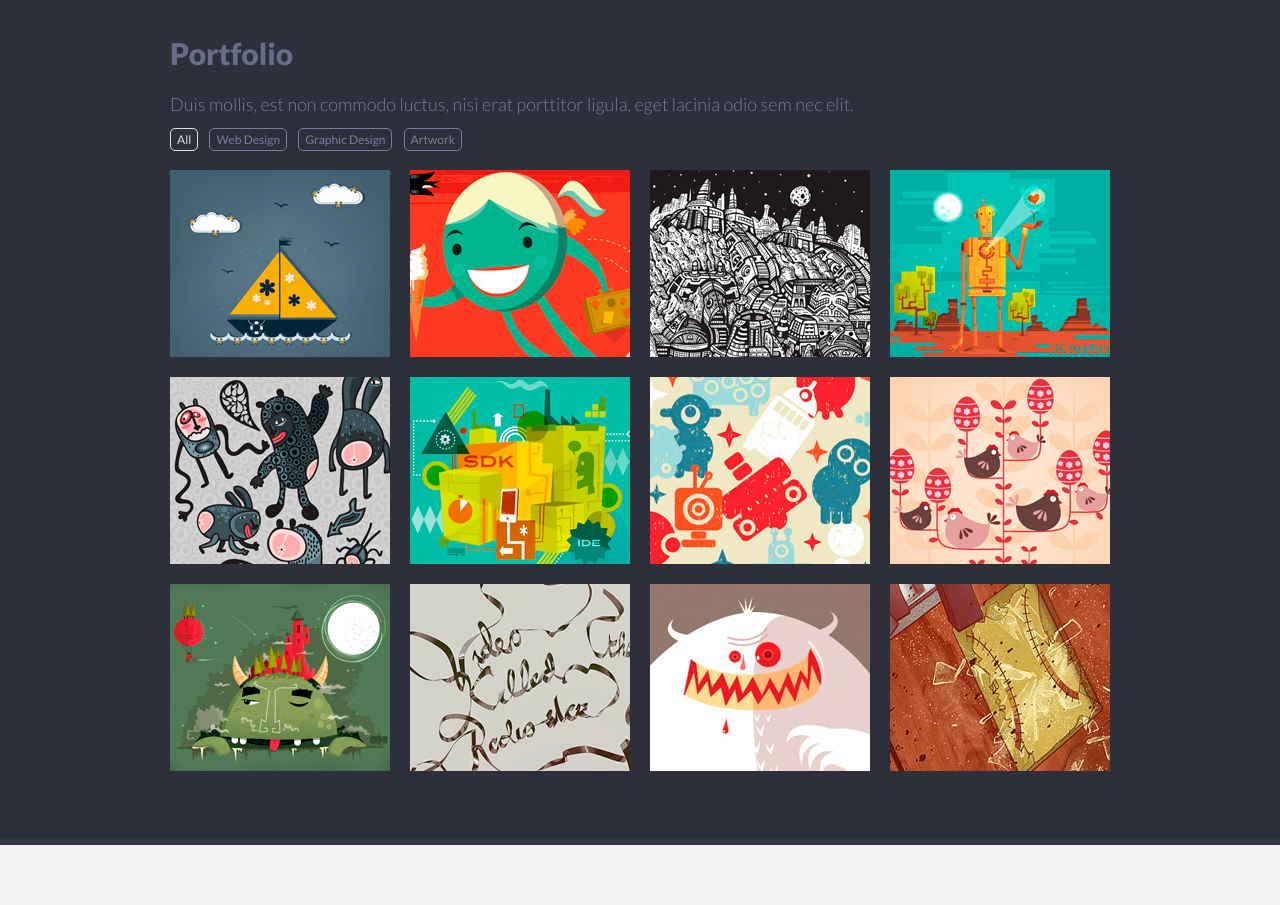
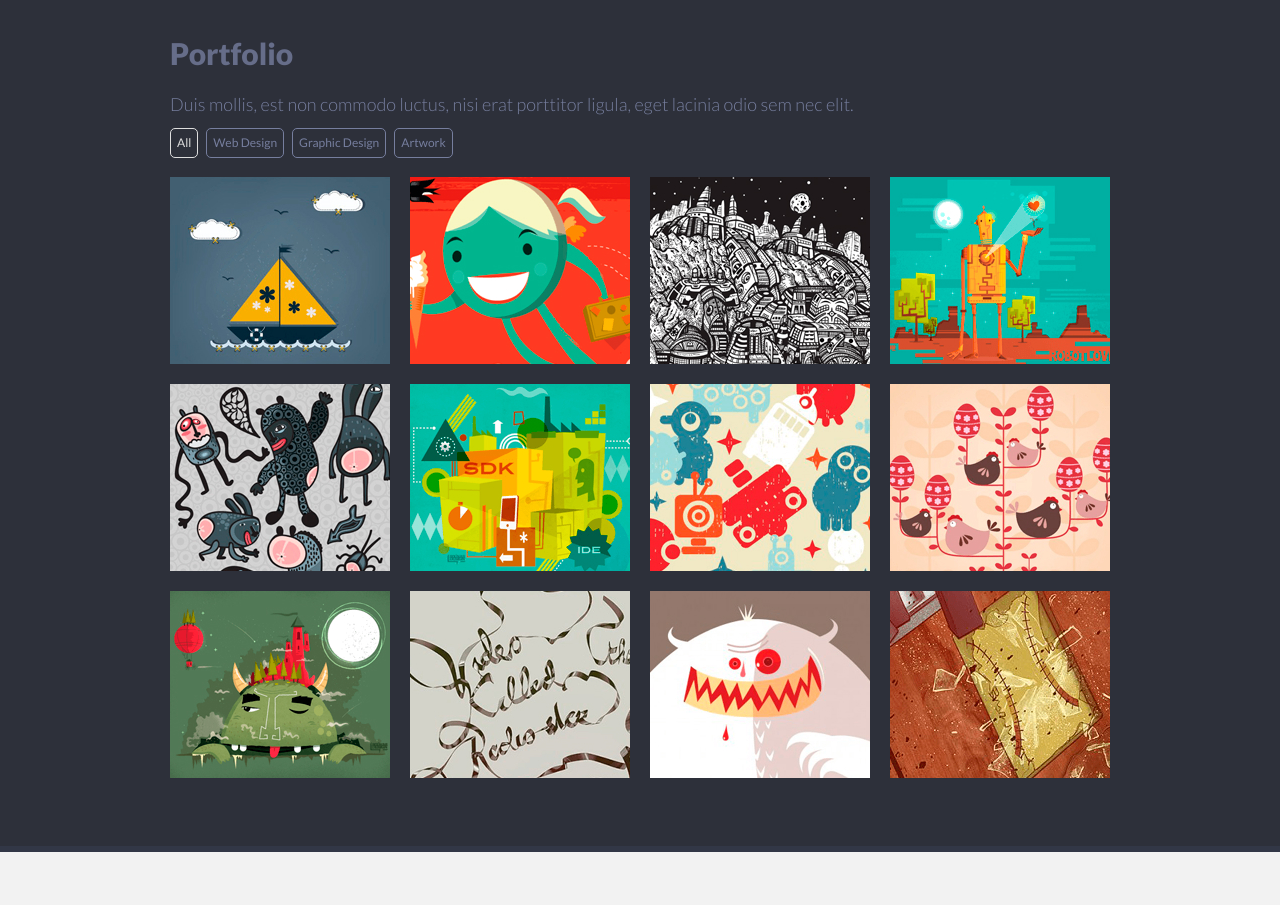
Before and after one commit to terra456/singolo, a plain HTML site: page index.html in a window 1280 px wide. Shown: the part 1220-2125 px from the top of the page. Drawn offline with Linux system fonts and the light colour scheme.

Commit message:
refactor: made some changes for easy work

```diff
--- a/index.html
+++ b/index.html
@@ -105,12 +105,12 @@
             <div class="page-wrapper">
                     <h2 class="portfolio__title">Portfolio</h2>
                     <p  class="portfolio__description">Duis mollis, est non commodo luctus, nisi erat porttitor ligula, eget lacinia odio sem nec elit.</p>
-                    <p  class="portfolio__tags">
-                        <a class="portfolio__tag portfolio__tag--active">All</a>
-                        <a class="portfolio__tag">Web Design</a>
-                        <a class="portfolio__tag">Graphic Design</a>
-                        <a class="portfolio__tag">Artwork</a>
-                    </p>
+                    <ul  class="portfolio__tags">
+                        <li class="portfolio__tag portfolio__tag--active">All</li>
+                        <li class="portfolio__tag">Web Design</li>
+                        <li class="portfolio__tag">Graphic Design</li>
+                        <li class="portfolio__tag">Artwork</l>
+                    </ul>
                     <div class="portfolio__items columns-4-layout">
                         <img class="portfolio__item" src="./assets/img/portfolio-1.jpg" alt="1">
                         <img class="portfolio__item" src="./assets/img/portfolio-2.jpg" alt="2">
--- a/style.css
+++ b/style.css
@@ -2,6 +2,10 @@ body {
     font-family: Lato, sans-serif;
     margin: 0;
     padding: 0;
+}
+
+body, html {
+    scroll-behavior: smooth;
 }
 
 h1, h2, h3, h4, h5, h6, p {
@@ -40,7 +44,8 @@ h1, h2, h3, h4, h5, h6, p {
     align-items: baseline;
 }
 
-.navigation__list {
+.navigation__list,
+.portfolio__tags {
     list-style-type: none;
     padding-left: 0;
     margin: 0;
```
